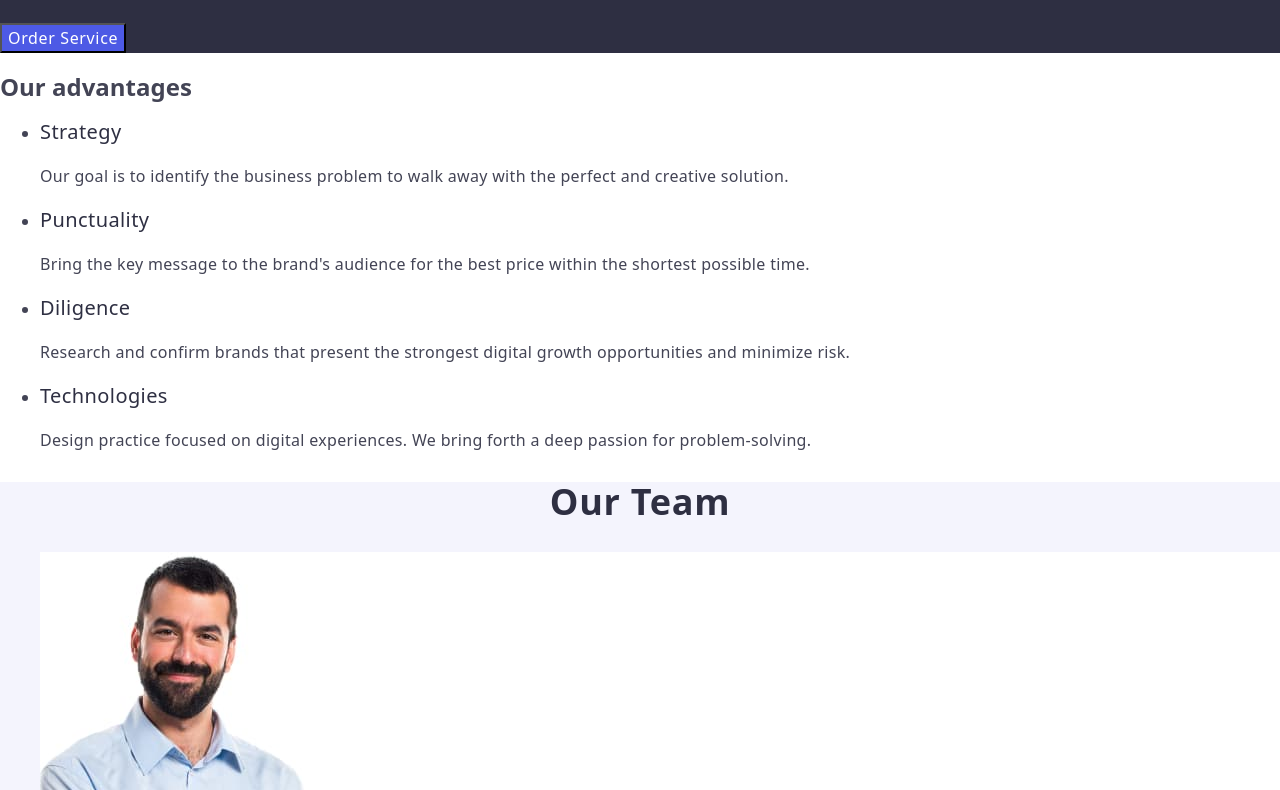
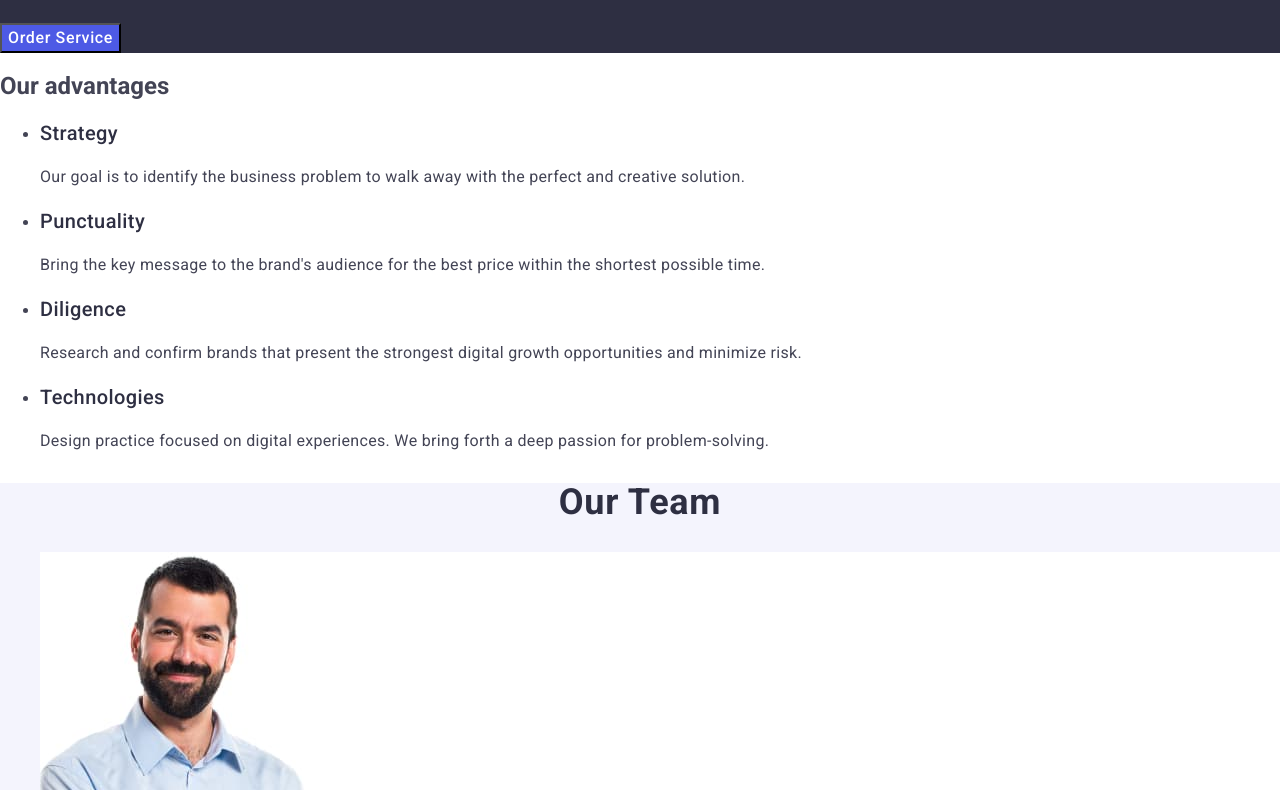
Before and after one commit to SerhiiHrytskyi/goit-markup-hw-02, a plain HTML site: page index.html in a window 1280 px wide. Shown: the part 303-1093 px from the top of the page. Drawn offline with nearby package versions, Linux system fonts and the light colour scheme.

Commit message:
Update styles.css

```diff
--- a/css/styles.css
+++ b/css/styles.css
@@ -1,6 +1,6 @@
 /* Body */
 body {
-  font-family: "Roboto" sans-serif;
+  font-family: "Roboto", sans-serif;
   color: #434455;
   font-style: normal;
   background-color: #ffffff;
@@ -73,7 +73,7 @@ body {
 
 /* Buton Text*/
 .section-button {
-  font-family: "Roboto" sans-serif;
+  font-family: "Roboto", sans-serif;
   color: var(--WHITE, #fff);
   background-color: #4d5ae5;
   font-size: 16px;
```
